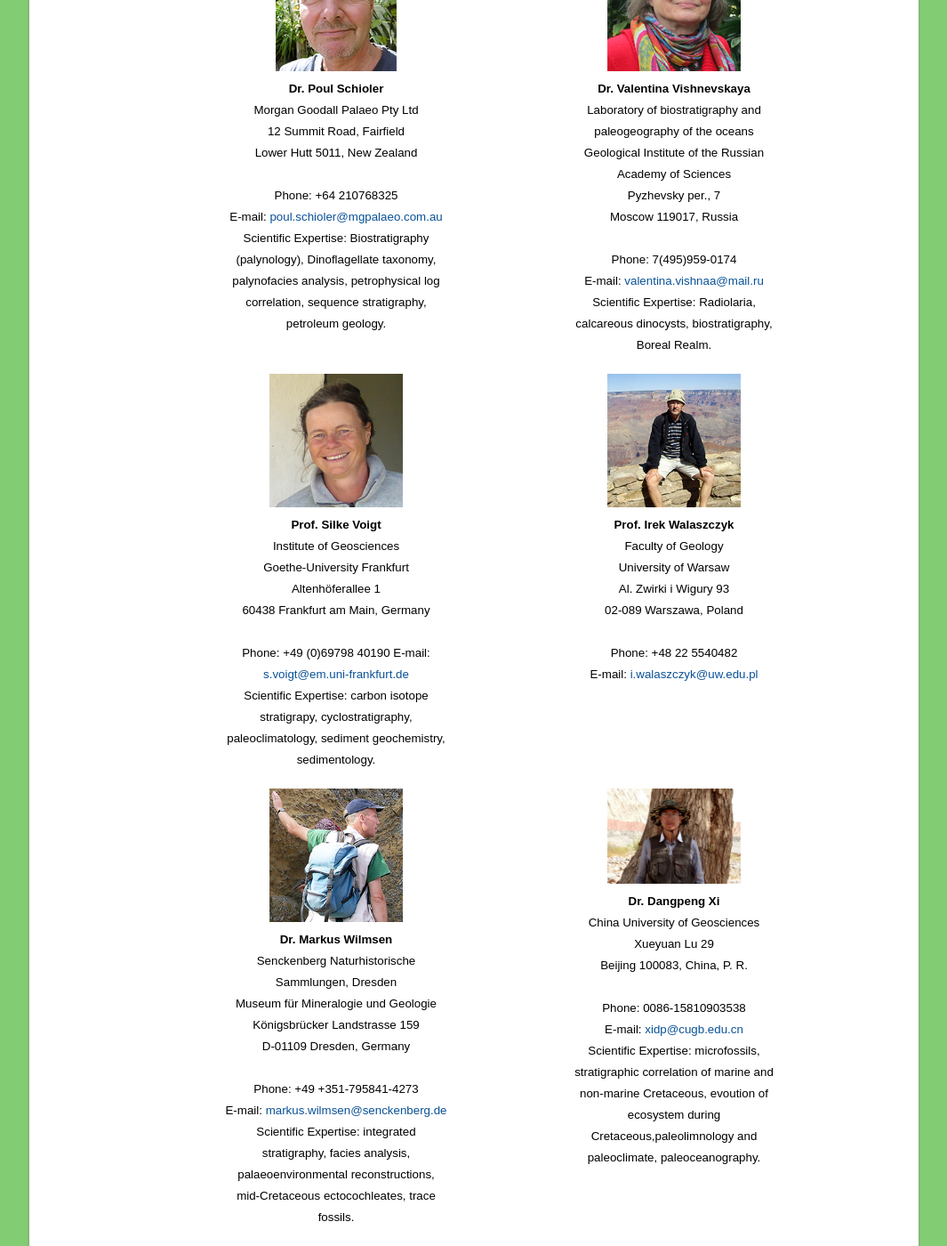
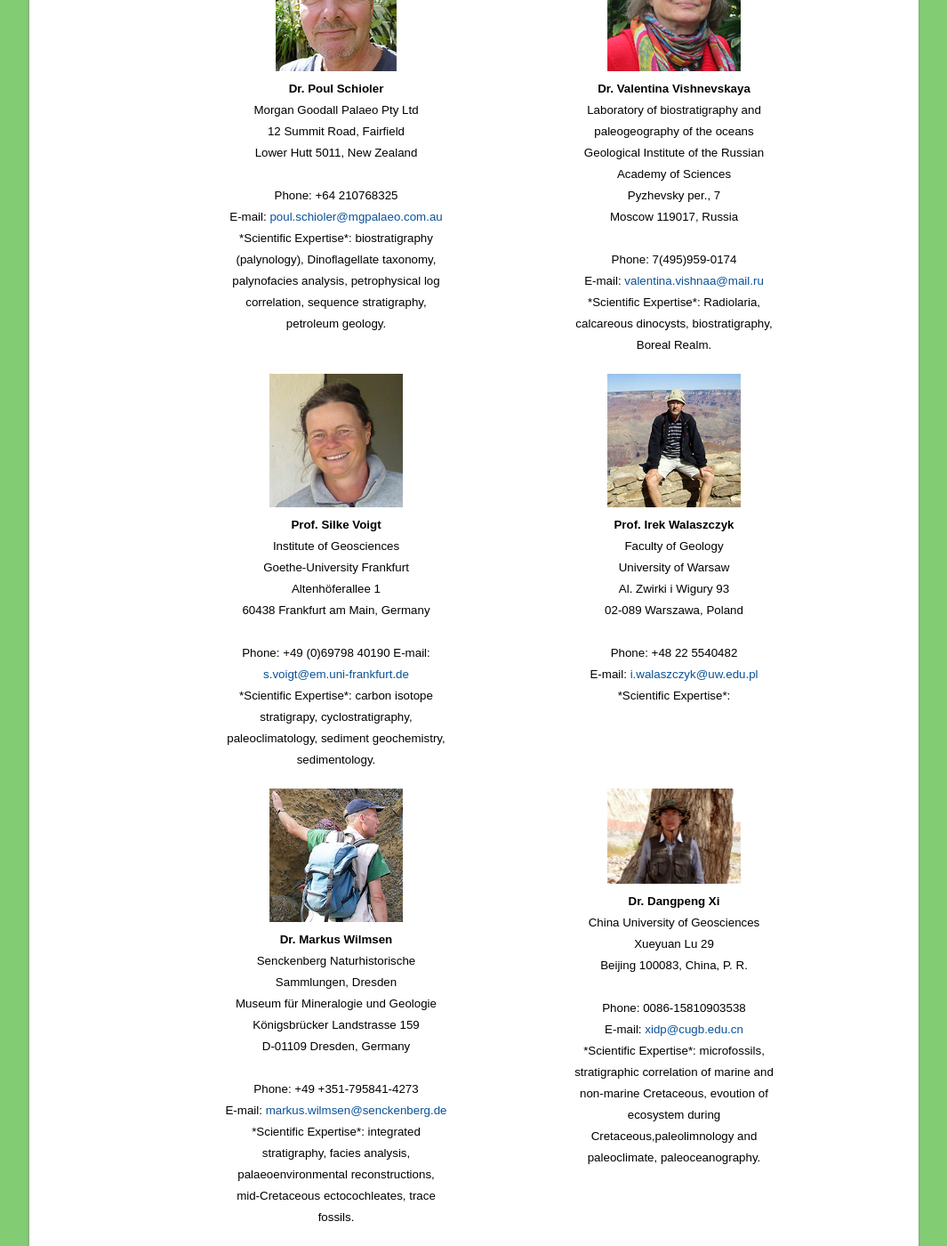
Before and after one commit to i-c-stratigraphy/subcommission-cretaceous, a Jekyll site: the page built from pages/members.md, in a window 1280 px wide and 1400 px high, scrolled down 3410 px. Shown: the whole window at 89% size, without its empty margins (107-1172 px from the left). Built offline with Jekyll 4.4.1, drawn with Linux system fonts in a browser that asks for light colours; some of the changed text lies outside the part shown.

Commit message:
Update members.md

```diff
--- a/pages/members.md
+++ b/pages/members.md
@@ -27,7 +27,7 @@ permalink: /members
         Phone: +44(0)20-7485-3257<br />
         E-mail: <a href="mailto:p.bown@ucl.ac.uk">p.bown@ucl.ac.uk</a>
         <br />
-        Scientific Expertise: calcareous nannofossils, biostratigraphy, palaeoceanography, coccolithophores, evolution, diversity.
+        *Scientific Expertise*: calcareous nannofossils, biostratigraphy, palaeoceanography, coccolithophores, evolution, diversity.
     </div>
     <div class="person" style="grid-row:2; grid-column:1;">
         <img src="images/person-ismar.jpg" style="width:150px;" alt="Ismar" /><br />
@@ -40,7 +40,7 @@ permalink: /members
         Phone: +55-21-3938-9405<br />
         E-mail: <a href="mailto:ismar@geologia.ufrj.br">ismar@geologia.ufrj.br</a>
         <br />
-        Scientific Expertise: Ichnology, vertebrate palaeontology, continental palaeoenvironments, conchostracans.
+        *Scientific Expertise*: Ichnology, vertebrate palaeontology, continental palaeoenvironments, conchostracans.
     </div>
     <div class="person" style="grid-row:2; grid-column:2;">
          <img src="images/person-galbrun.jpg" style="width:150px;" alt="Galbrun" /><br />
@@ -51,7 +51,7 @@ permalink: /members
         <br />
         E-mail: <a href="mailto:bruno.galbrun@upmc.fr">bruno.galbrun@upmc.fr</a>
         <br />
-        Scientific Expertise:
+        *Scientific Expertise*:
     </div>
     <div class="person" style="grid-row:3; grid-column:1;">
         <img src="images/person-granier.jpg" style="width:150px;" alt="Granier" /><br />
@@ -64,7 +64,7 @@ permalink: /members
         <br />
         E-mail: <a href="mailto:bgranier@univ-brest.fr">bgranier@univ-brest.fr</a>
         <br />
-        Scientific Expertise: holostratigraphy, sequence stratigraphy, carbonate sedimentology, paleophycology, benthic foraminifers.
+        *Scientific Expertise*: holostratigraphy, sequence stratigraphy, carbonate sedimentology, paleophycology, benthic foraminifers.
     </div>
     <div class="person" style="grid-row:3; grid-column:2;">
         <img src="images/person-hasegawa.jpg" style="width:150px;" alt="Hasegawa" /><br />
@@ -77,7 +77,7 @@ permalink: /members
         Phone: +81-76-264-6508<br />
         E-mail: <a href="mailto:jh7ujr@staff.kanazawa-u.ac.jp">jh7ujr@staff.kanazawa-u.ac.jp</a>
         <br />
-        Scientific Expertise: carbon isotope stratigraphy, organic carbon, biomarkers, OAEs, paleoenvironment, paleoceanography.
+        *Scientific Expertise*: carbon isotope stratigraphy, organic carbon, biomarkers, OAEs, paleoenvironment, paleoceanography.
     </div>
     <div class="person" style="grid-row:4; grid-column:1;">
         <img src="images/person-huber.jpg" style="width:150px;" alt="Huber" /><br />
@@ -90,7 +90,7 @@ permalink: /members
         Phone: 1-202-633-1328<br />
         E-mail: <a href="mailto:huberb@si.edu">huberb@si.edu</a>
         <br />
-        Scientific Expertise: Cretaceous, paleoceanography, paleoclimate, foraminifera, biostratigraphy, paleobiogeography.
+        *Scientific Expertise*: Cretaceous, paleoceanography, paleoclimate, foraminifera, biostratigraphy, paleobiogeography.
     </div>
     <div class="person" style="grid-row:4; grid-column:2;">
         <img src="images/person-yazykova.jpg" style="width:150px;" alt="Yazykova" /><br />
@@ -114,7 +114,7 @@ permalink: /members
         Phone: +44 20 8417 2526<br />
         E-mail: <a href="mailto:i.jarvis@kingston.ac.uk">i.jarvis@kingston.ac.uk</a>
         <br />
-        Scientific Expertise: carbon isotopes, chemostratigraphy, Dinoflagellate cysts, Chalk sedimentology, palaeoenvironments, climate and sea level.
+        *Scientific Expertise*: carbon isotopes, chemostratigraphy, Dinoflagellate cysts, Chalk sedimentology, palaeoenvironments, climate and sea level.
     </div>
     <div class="person" style="grid-row:5; grid-column:2;">
         <img src="images/person-kawabe.jpg" style="width:150px;" alt="Kawabe" /><br />
@@ -135,6 +135,8 @@ permalink: /members
         <br />
         Phone: +1-847-467-2257<br />
         E-mail: <a href="mailto:brad@earth.northwestern.edu">brad@earth.northwestern.edu</a>
+        <br />
+        *Scientific Expertise*:
     </div>
     <div class="person" style="grid-row:6; grid-column:2;">
         <img src="images/person-sari.jpg" style="width:150px;" alt="Sari" /><br />
@@ -147,7 +149,7 @@ permalink: /members
         Phone: +90.232.4127342<br />
         E-mail: <a href="mailto:bilal.sari@deu.edu.tr">bilal.sari@deu.edu.tr</a>
         <br />
-        Scientific Expertise: Late Cretaceous, planktonic foraminifera, taxonomy, biostratigraphy.
+        *Scientific Expertise*: Late Cretaceous, planktonic foraminifera, taxonomy, biostratigraphy.
     </div>
     <div class="person" style="grid-row:7; grid-column:1;">
         <img src="images/person-schioler.jpg" style="width:150px;" alt="Schioler" /><br />
@@ -159,7 +161,7 @@ permalink: /members
         Phone: +64 210768325<br />
         E-mail: <a href="mailto:poul.schioler@mgpalaeo.com.au">poul.schioler@mgpalaeo.com.au</a>
         <br />
-        Scientific Expertise: Biostratigraphy (palynology), Dinoflagellate taxonomy, palynofacies analysis, petrophysical log correlation, sequence stratigraphy, petroleum geology.
+        *Scientific Expertise*: biostratigraphy (palynology), Dinoflagellate taxonomy, palynofacies analysis, petrophysical log correlation, sequence stratigraphy, petroleum geology.
     </div>
     <div class="person" style="grid-row:7; grid-column:2;">
         <img src="images/person-vishnevskaya.jpg" style="width:150px;" alt="Vishnevskaya" /><br />
@@ -172,7 +174,7 @@ permalink: /members
         Phone: 7(495)959-0174<br />
         E-mail: <a href="mailto:valentina.vishnaa@mail.ru">valentina.vishnaa@mail.ru</a>
         <br />
-        Scientific Expertise: Radiolaria, calcareous dinocysts, biostratigraphy, Boreal Realm.
+        *Scientific Expertise*: Radiolaria, calcareous dinocysts, biostratigraphy, Boreal Realm.
     </div>
     <div class="person" style="grid-row:8; grid-column:1;">
         <img src="images/person-voigt.jpg" style="width:150px;" alt="Voigt" /><br />
@@ -185,7 +187,7 @@ permalink: /members
         Phone: +49 (0)69798 40190
         E-mail: <a href="mailto:s.voigt@em.uni-frankfurt.de">s.voigt@em.uni-frankfurt.de</a>
         <br />
-        Scientific Expertise: carbon isotope stratigrapy, cyclostratigraphy, paleoclimatology, sediment geochemistry, sedimentology.
+        *Scientific Expertise*: carbon isotope stratigrapy, cyclostratigraphy, paleoclimatology, sediment geochemistry, sedimentology.
     </div>
     <div class="person" style="grid-row:8; grid-column:2;">
         <img src="images/person-walaszczyk.jpg" style="width:150px;" alt="Walaszczyk" /><br />
@@ -197,6 +199,8 @@ permalink: /members
         <br />
         Phone: +48 22 5540482<br />
         E-mail: <a href="mailto:i.walaszczyk@uw.edu.pl">i.walaszczyk@uw.edu.pl</a>
+         <br />
+        *Scientific Expertise*:
     </div>
     <div class="person" style="grid-row:9; grid-column:1;">
         <img src="images/person-wilmsen.jpg" style="width:150px;" alt="Wilmsen" /><br />
@@ -209,7 +213,7 @@ permalink: /members
         Phone: +49 +351-795841-4273<br />
         E-mail: <a href="mailto:markus.wilmsen@senckenberg.de">markus.wilmsen@senckenberg.de</a>
         <br />
-        Scientific Expertise: integrated stratigraphy, facies analysis, palaeoenvironmental reconstructions, mid-Cretaceous ectocochleates, trace fossils.
+        *Scientific Expertise*: integrated stratigraphy, facies analysis, palaeoenvironmental reconstructions, mid-Cretaceous ectocochleates, trace fossils.
     </div>
     <div class="person" style="grid-row:9; grid-column:2;">
         <img src="images/person-xi.jpg" style="width:150px;" alt="Xi" /><br />
@@ -221,7 +225,7 @@ permalink: /members
         Phone: 0086-15810903538<br />
         E-mail: <a href="mailto:xidp@cugb.edu.cn">xidp@cugb.edu.cn</a>
      <br />
-        Scientific Expertise: microfossils, stratigraphic correlation of marine and non-marine Cretaceous, evoution of ecosystem during Cretaceous,paleolimnology and paleoclimate, paleoceanography.
+        *Scientific Expertise*: microfossils, stratigraphic correlation of marine and non-marine Cretaceous, evoution of ecosystem during Cretaceous,paleolimnology and paleoclimate, paleoceanography.
 </div>
 
 <p></p>
```
